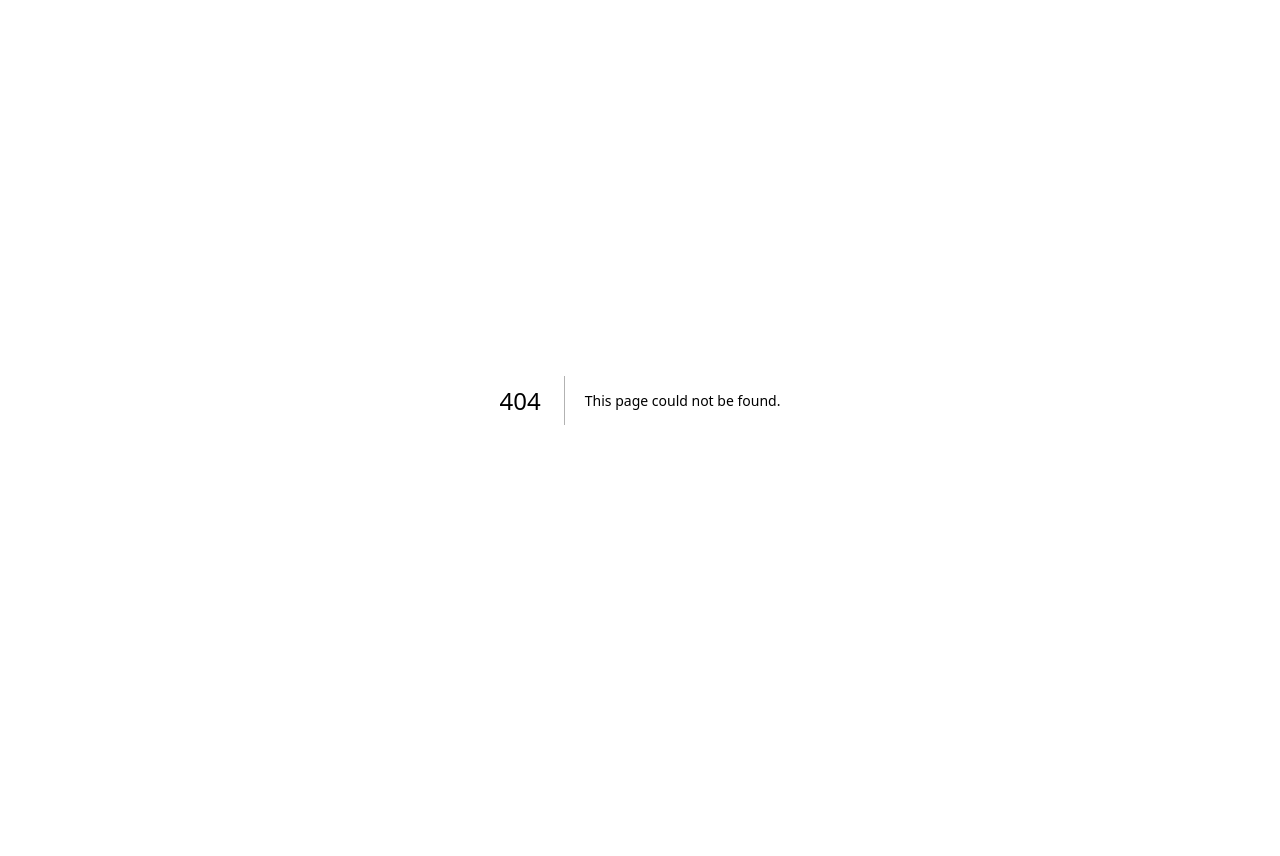
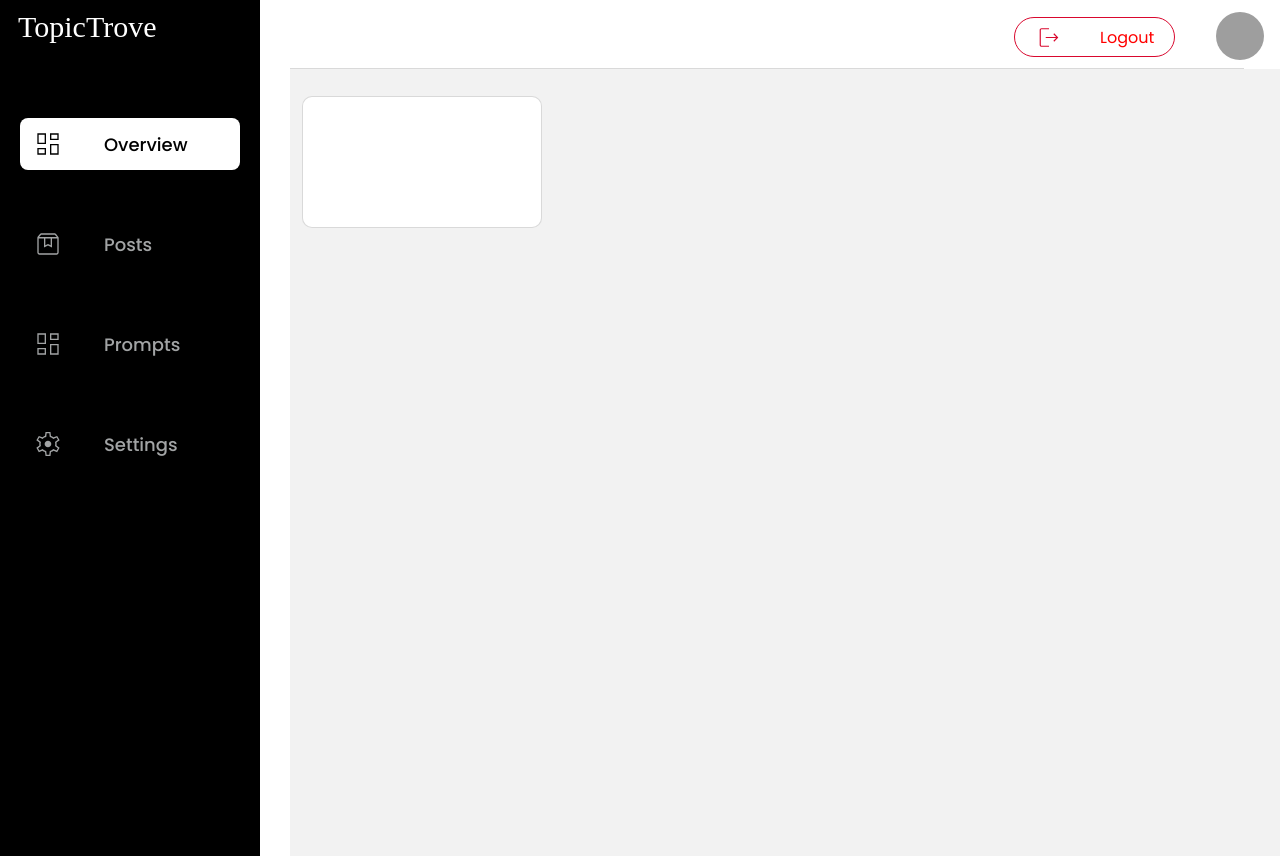
Before and after one commit to gabrieltemtsen/TopicTrove, a Next.js app in the folder frontend/: page /dashboard in a window 1280 px wide. Before the commit this address had no page. Before the commit the page ends 800 px from the top, so only its background shows below. Built offline with nearby package versions, Linux system fonts and the light colour scheme; grey boxes are pictures that could not be loaded; what connectkit, wagmi would draw is missing.

Commit message:
feat: added dashboard

```diff
--- /dev/null
+++ b/frontend/src/pages/dashboard/index.tsx
@@ -0,0 +1,118 @@
+import SideNav from "@/components/SideNav";
+import { Avatar, Box, Text } from "@chakra-ui/react";
+import React from "react";
+
+const Overview = () => {
+    return (
+        <Box>
+            <SideNav />
+
+            <Box ml={"290px"}>
+                <Box
+                    display={"flex"}
+                    h={"856px"}
+                    flexDirection={"column"}
+                    alignItems={"flex-start"}
+                    flex={"1 0 0"}
+                    background={"#FFF"}
+                >
+                    <Box
+                        display={"flex"}
+                        height={"69px"}
+                        mr={9}
+                        flexDirection={"column"}
+                        alignItems={"flex-end"}
+                        gap={10}
+                        flexShrink={0}
+                        alignSelf={"stretch"}
+                        background={"white"}
+                        borderBottom={"1px solid rgba(0, 0, 0, 0.15)"}
+                    >
+                        <Box
+                            display={"flex"}
+                            w={"238px"}
+                            p={"12px 8px"}
+                            m={0}
+                            justifyContent={"space-between"}
+                            alignItems={"center"}
+                        >
+                            <Box
+                                display={"flex"}
+                                p={"5px 20px"}
+                                alignItems={"center"}
+                                gap={16}
+                                borderRadius={999}
+                                border={"1px solid #D9082E"}
+                            >
+                                <Box w={"1px"} h={"28px"}>
+                                    <svg
+                                        xmlns="http://www.w3.org/2000/svg"
+                                        width="28"
+                                        height="29"
+                                        viewBox="0 0 28 29"
+                                        fill="none"
+                                    >
+                                        <path
+                                            d="M6.55116 23.8333C6.01449 23.8333 5.56649 23.6537 5.20716 23.2943C4.84705 22.9342 4.66699 22.4858 4.66699 21.9492V7.05082C4.66699 6.51416 4.84705 6.06616 5.20716 5.70682C5.56649 5.34671 6.01449 5.16666 6.55116 5.16666H14.0225V6.33332H6.55116C6.37227 6.33332 6.20777 6.40799 6.05766 6.55732C5.90833 6.70743 5.83366 6.87193 5.83366 7.05082V21.9492C5.83366 22.128 5.90833 22.2925 6.05766 22.4427C6.20777 22.592 6.37227 22.6667 6.55116 22.6667H14.0225V23.8333H6.55116ZM19.206 18.6277L18.387 17.7888L21.0925 15.0833H10.7243V13.9167H21.0925L18.3858 11.21L19.206 10.3723L23.3337 14.5L19.206 18.6277Z"
+                                            fill="#D9082E"
+                                        />
+                                    </svg>
+                                </Box>
+                                <Text
+                                    color={"red"}
+                                    fontSize={"16px"}
+                                    fontWeight={400}
+                                    lineHeight={"normal"}
+                                >
+                                    {" "}
+                                    Logout
+                                </Text>
+                            </Box>
+                            <Box w={"20px"} h={"50px"} borderRadius={"999px"}>
+                                <Avatar
+                                    name="Christian Nwamba"
+                                    src="https://bit.ly/code-beast"
+                                />
+                            </Box>
+                        </Box>
+                    </Box>
+
+                    <Box
+                        display={"flex"}
+                        p={"8px 0px"}
+                        flexDirection={"column"}
+                        alignItems={"flex-start"}
+                        gap={10}
+                        flex={"1 0 0"}
+                        alignSelf={"stretch"}
+                        background={"var(--black-5-trans, rgba(0, 0, 0, 0.05))"}
+                    >
+                        <Box
+                            display={"flex"}
+                            p={"19px 12px"}
+                            alignItems={"flex-center"}
+                            gap={20}
+                            alignSelf={"stretch"}
+                        >
+                            <Box
+                                display={"flex"}
+                                w={"240px"}
+                                h={"132px"}
+                                p={"14px"}
+                                flexDirection={"column"}
+                                gap={10}
+                                borderRadius={"10px"}
+                                border={"1px solid rgba(0, 0, 0, 0.15)"}
+                                background={"white"}
+                            >
+                                <Box></Box>
+                            </Box>
+                        </Box>
+                    </Box>
+                </Box>
+            </Box>
+        </Box>
+    );
+};
+
+export default Overview;
```
